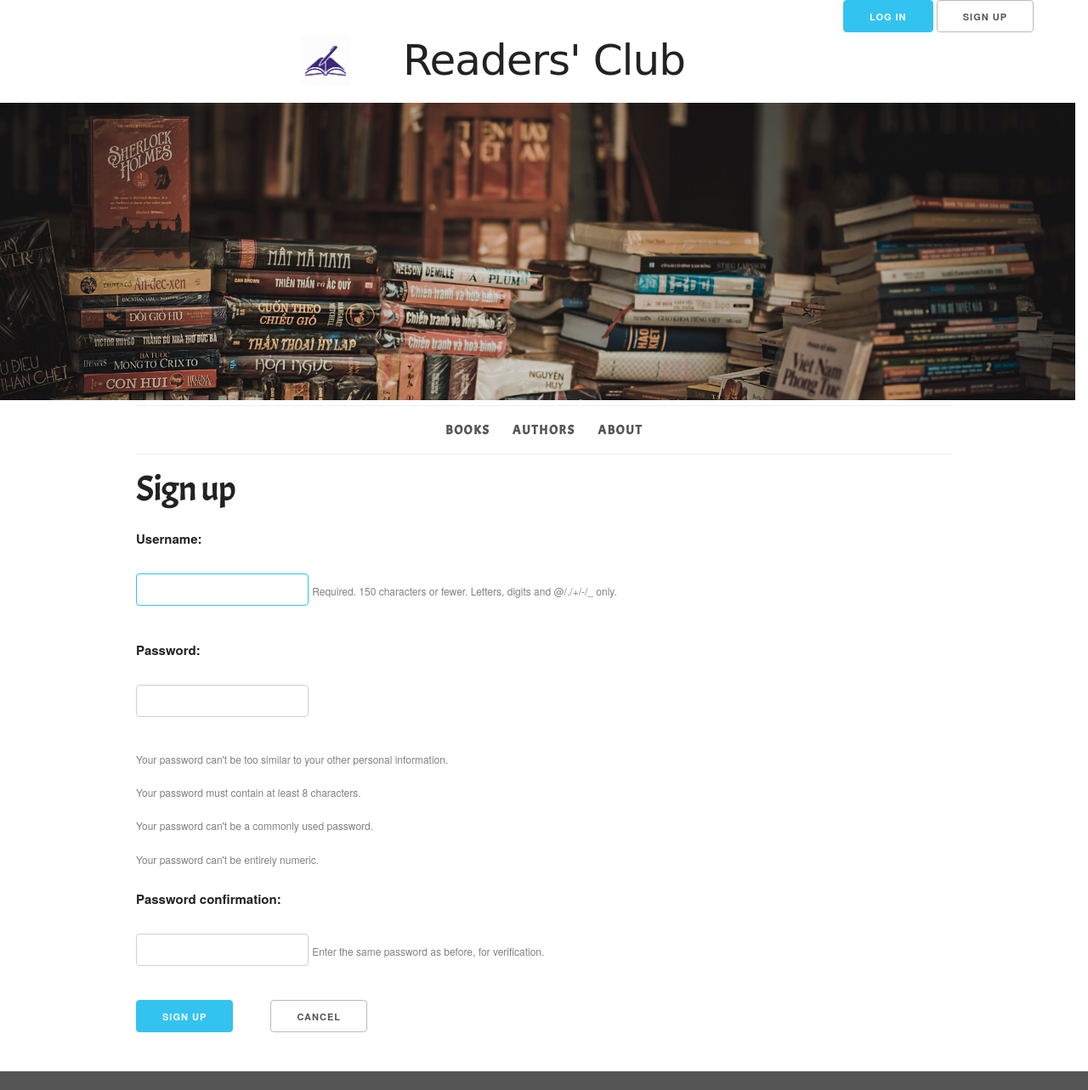
After one commit to shuyanl3/li_amy_final_project, a Django app: page /signup/ in a window 1280 px wide. The commit adds this page. Shown: the whole page at 85% size. Run offline with Django 3.2, Linux system fonts and the light colour scheme; some web fonts are replaced.

```diff
--- a/li_amy_final_project/urls.py
+++ b/li_amy_final_project/urls.py
@@ -17,6 +17,8 @@ from django.contrib import admin
 from django.contrib.auth.views import LoginView, LogoutView
 from django.urls import path, include
 from django.views.generic import RedirectView, TemplateView
+
+from readersclub.views import UserSignup
 
 urlpatterns = [
     path('', include('readersclub.urls')),
@@ -38,6 +40,10 @@ urlpatterns = [
          name='logout_urlpattern'
          ),
 
+    path('signup/', UserSignup,
+         name='signup_urlpattern'
+         ),
+
     path('about/', TemplateView.as_view(
             template_name='readersclub/about.html'
          ),
--- a/readersclub/templates/readersclub/base.html
+++ b/readersclub/templates/readersclub/base.html
@@ -34,8 +34,10 @@
                         <li><a href="{% url 'logout_urlpattern' %}" class="button button">
                         Log Out, {{ user.get_username }}</a></li>
                     {% else %}
-                        <li><a href="{% url 'login_urlpattern' %}" class="button button">
+
+                        <li><a href="{% url 'login_urlpattern' %}" class="button button-primary">
                         Log In</a></li>
+                        <li><a href="{% url "signup_urlpattern" %}" class="button button">Sign up</a></li>
                     {% endif %}
                 </ul>
             </div>
--- a/readersclub/templates/readersclub/login.html
+++ b/readersclub/templates/readersclub/login.html
@@ -9,6 +9,9 @@
     <form method="post">
         {% csrf_token %}
         {{ form.as_p }}
-        <button type="submit">Login</button>
+        <button type="submit" class="button button-primary">Login</button>
     </form>
+
+    <p>Do not have an account? Click here to sign up!</p>
+    <a href="{% url "signup_urlpattern" %}" class="button button">Sign up</a>
 {% endblock %}
--- /dev/null
+++ b/readersclub/templates/readersclub/signup.html
@@ -0,0 +1,36 @@
+{% extends 'readersclub/base.html' %}
+
+{% block content %}
+  <h2>Sign up</h2>
+  <form method="post">
+    {% csrf_token %}
+    {% for field in form %}
+      <p>
+        {{ field.label_tag }}<br>
+        {{ field }}
+        {% if field.help_text %}
+            {% if forloop.counter0 == 1%}
+                <small style="color: grey;">
+                    <ul>
+                        <li>Your password can&#39;t be too similar to your other personal information.</li>
+                        <li>Your password must contain at least 8 characters.</li>
+                        <li>Your password can&#39;t be a commonly used password.</li>
+                        <li>Your password can&#39;t be entirely numeric.</li>
+                    </ul>
+                </small>
+            {% else %}
+                <small style="color: grey">{{ field.help_text }}</small>
+            {% endif %}
+        {% endif %}
+        {% for error in field.errors %}
+          <p style="color: red">{{ error }}</p>
+        {% endfor %}
+      </p>
+    {% endfor %}
+    <div style="display: inline">
+        <button type="submit" class="button-primary" style="margin-right: 20px">Sign up</button>
+        <a href="{% url "login_urlpattern" %}" class="button" style=" margin-left: 20px">Cancel</a>
+    </div>
+  </form>
+
+{% endblock %}
--- a/readersclub/views.py
+++ b/readersclub/views.py
@@ -1,3 +1,6 @@
+from django.contrib.auth import authenticate
+from django.contrib.auth.forms import UserCreationForm
+from django.contrib.auth.models import Group
 from django.contrib.auth.mixins import LoginRequiredMixin, PermissionRequiredMixin
 from django.core.paginator import Paginator, PageNotAnInteger, EmptyPage
 from django.db.models import Q
@@ -11,6 +14,22 @@ from .utils import PageLinksMixin
 
 from .models import Book, Author, Review
 from .forms import ReviewForm, BookForm, AuthorForm
+
+
+def UserSignup(request):
+    if request.method == 'POST':
+        form = UserCreationForm(request.POST)
+        if form.is_valid():
+            form.save()
+            username = form.cleaned_data.get('username')
+            raw_password = form.cleaned_data.get('password1')
+            user = authenticate(username=username, password=raw_password)
+            group = Group.objects.get(name='rc_user')
+            user.groups.add(group)
+            return redirect('login_urlpattern')
+    else:
+        form = UserCreationForm()
+    return render(request, 'readersclub/signup.html', {'form': form})
 
 
 class BookList(PageLinksMixin, ListView):
@@ -40,7 +59,7 @@ class BookList(PageLinksMixin, ListView):
 
 class BookDetail(View):
     page_kwarg = 'page'
-    paginate_by = 1
+    paginate_by = 10
     template_name = 'readersclub/book_detail.html'
 
     def get(self, request, pk):
```
Also changed, not shown: db.sqlite3.
